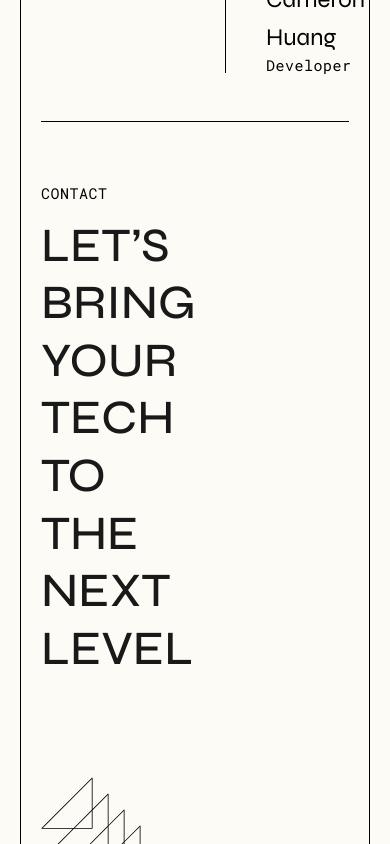
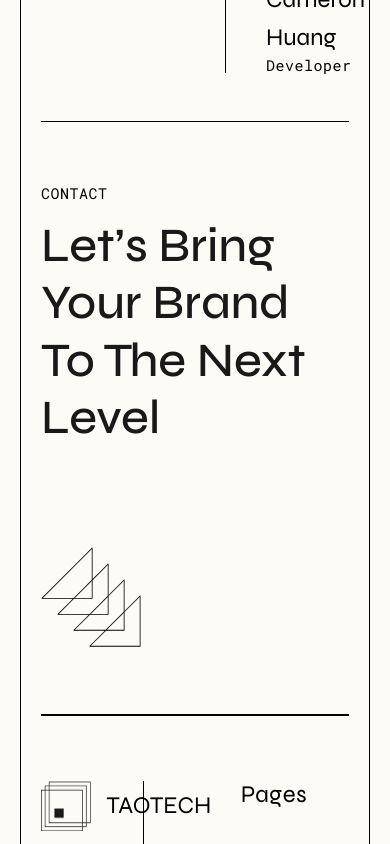
Before and after one commit to taodemy/website, a Next.js app: page /studio in a window 390 px wide. Shown: the part 3860-4704 px from the top of the page. Built offline with nearby package versions, Linux system fonts and the light colour scheme.

Commit message:
responsive for title

```diff
--- a/components/general/Contact.tsx
+++ b/components/general/Contact.tsx
@@ -4,7 +4,7 @@ const Contact = () => {
   return (
     <InfoBlock
       sectionName="Contact"
-      title={"Let’s bring your\ntech to the next\nlevel"}
+      title={"Let’s bring your brand to the next level"}
       iconPath="/images/design_icon.svg"
       blockType="normal"
       content="Contact us to explore partnership opportunities and discover how we can work together to drive innovation and create positive change."
--- a/components/general/InfoBlock/InfoBlock.module.css
+++ b/components/general/InfoBlock/InfoBlock.module.css
@@ -109,13 +109,21 @@
 }
 
 @media screen and (max-width: 1023px) {
+  .info_block {
+    grid-template-columns: none;
+  }
+
   .info_block__normal_content {
     display: none;
   }
+
+  .info_block__title_text {
+    margin-right: 0;
+  }
 }
 
-/* @media screen and (max-width: 743px) {
-  .info_block__title {
-    padding: 0 20px;
+@media screen and (max-width: 743px) {
+  .info_block__title_text {
+    text-transform: capitalize;
   }
-} */
+}
--- a/components/general/LatestNews.tsx
+++ b/components/general/LatestNews.tsx
@@ -20,7 +20,7 @@ const LatestNews = () => {
             ${styles.latest_news__title}
           `}
         >
-          LATEST NEWS
+          {isPhoneSize ? "Latest News" : "LATEST NEWS"}
         </h1>
         <Button variant="secondary" isBlock={true}>
           SEE ALL
--- a/jest.setup.js
+++ b/jest.setup.js
@@ -1,6 +1,6 @@
 import "@testing-library/jest-dom/extend-expect";
 Object.defineProperty(window, "matchMedia", {
-  writable: false,
+  writable: true,
   value: jest.fn().mockImplementation((query) => ({
     matches: true,
     media: query,
--- a/styles/LatestNews.module.css
+++ b/styles/LatestNews.module.css
@@ -39,3 +39,9 @@
     padding-bottom: 48px;
   }
 }
+
+@media screen and (max-width: 743px) {
+  .latest_news__title {
+    text-transform: capitalize;
+  }
+}
```
Also changed, not shown: styles/globals.css (line endings or trailing spaces), 2 other files (tests, documents, lock files or other folders).
